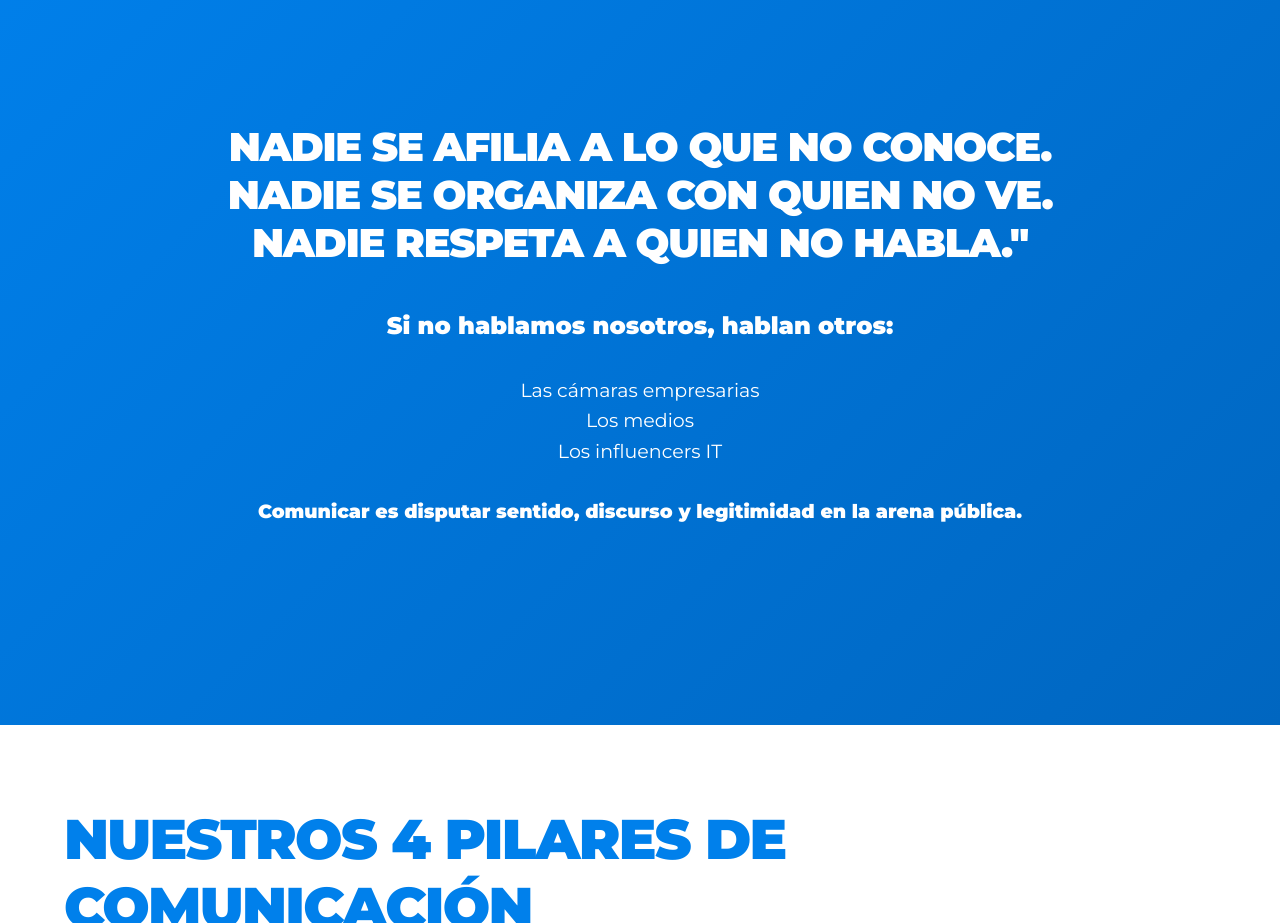
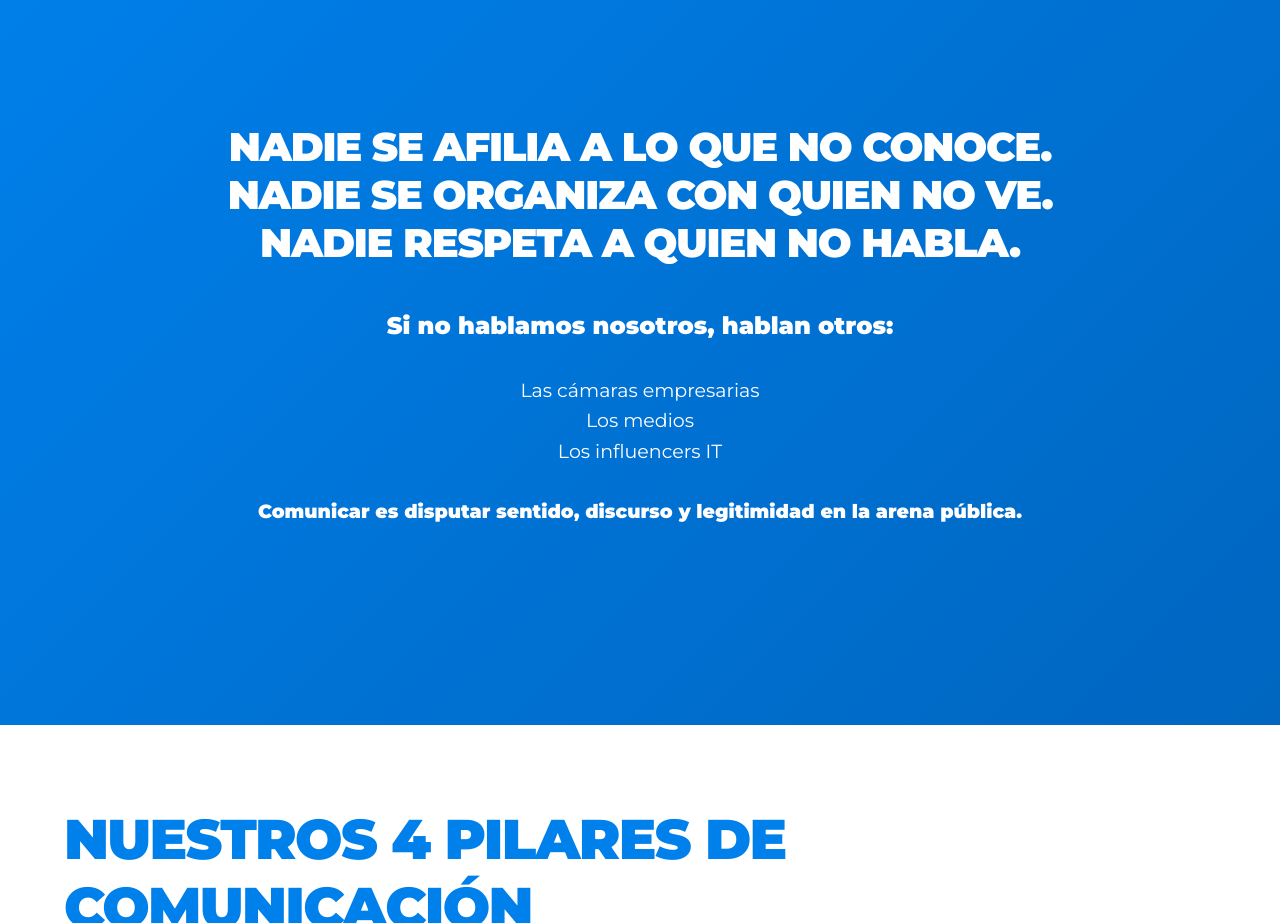
Before and after one commit to jpmine/jp_repositorio, a website: page comunicacionagc.html in a window 1280 px wide. Shown: the part 3320-4243 px from the top of the page. Drawn offline with Linux system fonts and the light colour scheme.

Commit message:
Update comunicacionagc.html

```diff
--- a/comunicacionagc.html
+++ b/comunicacionagc.html
@@ -1002,7 +1002,7 @@
             <h1
                 style="font-size: clamp(24px, 4vw, 40px); font-weight: 800; line-height: 120%; margin-bottom: 30px; text-align: center; color: var(--white);">
                 Nadie se afilia a lo que no conoce.<br>Nadie se organiza con quien no ve.<br>Nadie respeta a quien no
-                habla."</h1>
+                habla.</h1>
             <p style="font-size: 24px; font-weight: 800; color: var(--white); text-align: center; margin-top: 40px;">Si
                 no hablamos nosotros, hablan otros:</p>
             <p style="font-size: 19px; font-weight: 400; color: var(--white); text-align: center;"><br>Las cámaras
@@ -1212,4 +1212,5 @@
 
 </body>
 
+
 </html>
```
